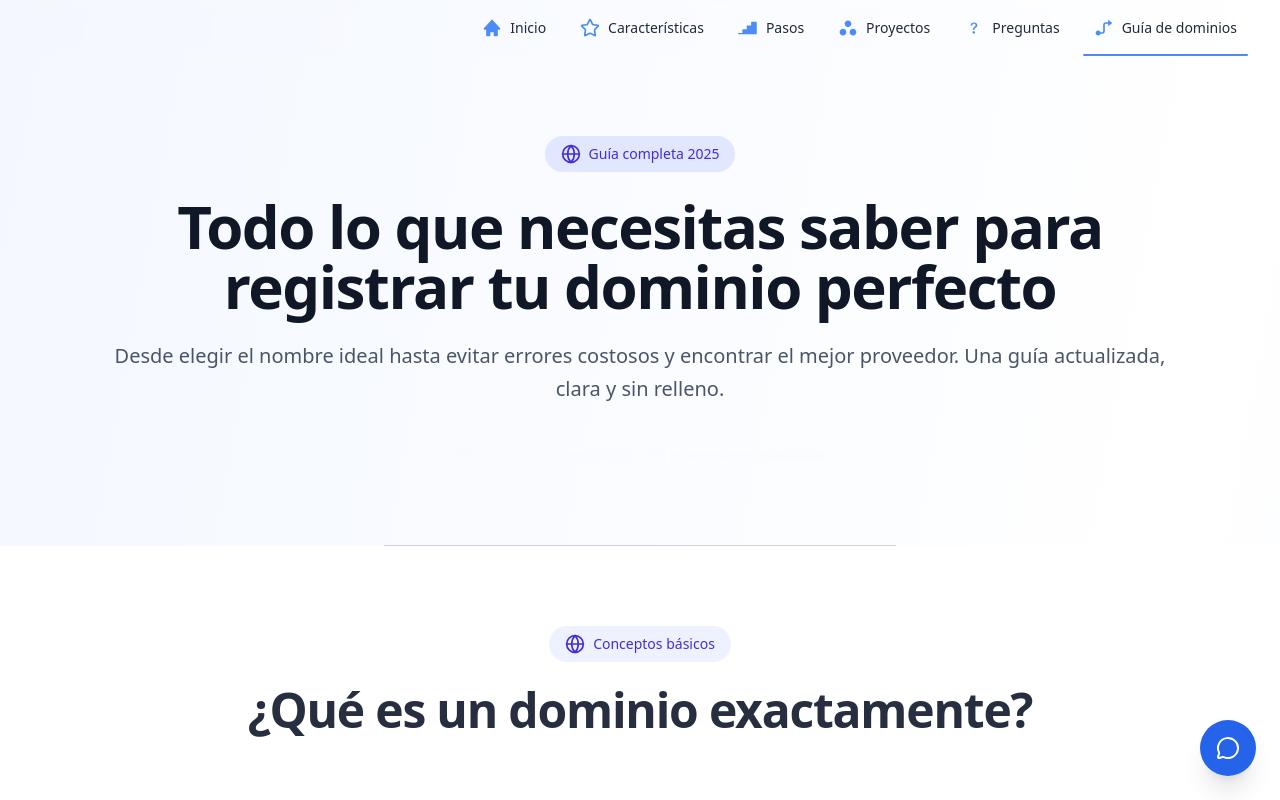
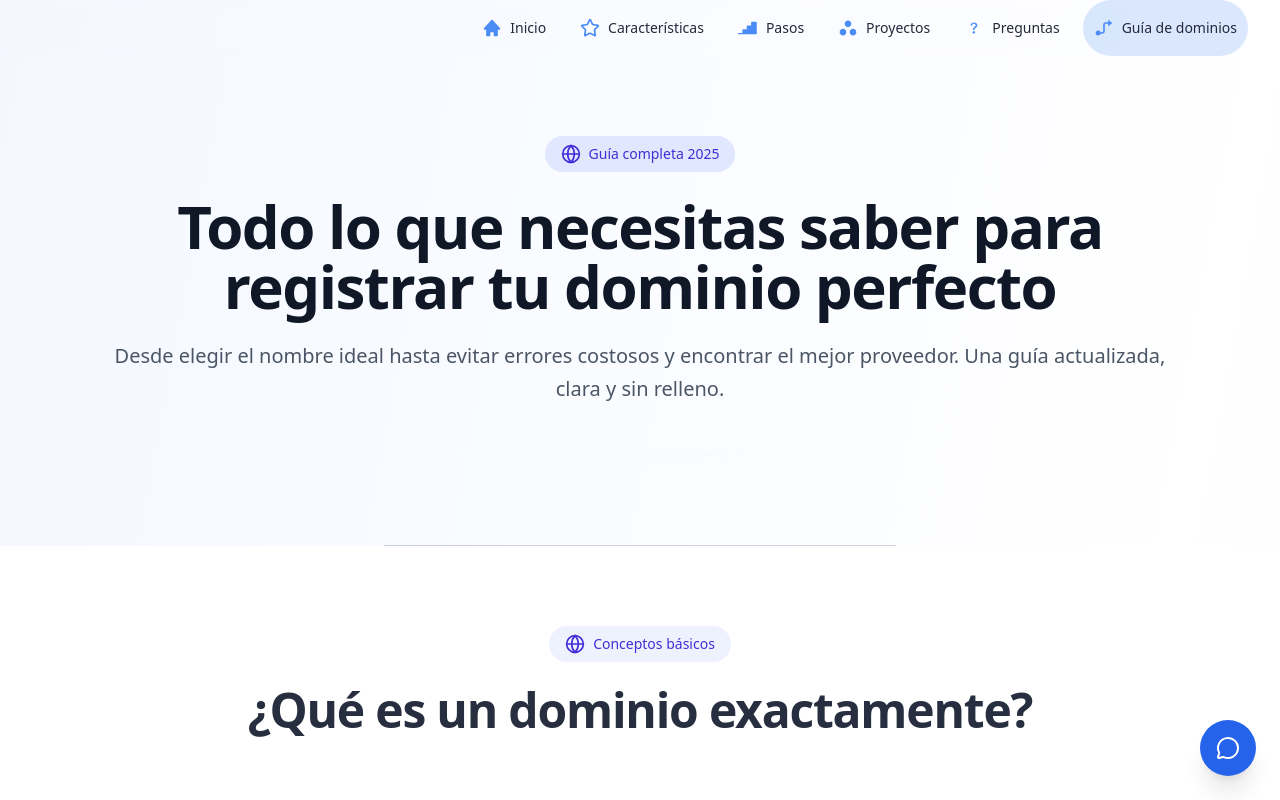
Before and after one commit to GCDAEG/tuwebhoy, a Next.js app: page /guide in a window 1280 px wide. Shown: the top 800 px of the page. Built offline with nearby package versions, Linux system fonts and the light colour scheme.

Commit message:
Navbar 95%

```diff
--- a/app/page.tsx
+++ b/app/page.tsx
@@ -13,16 +13,7 @@ import { base } from "./layout";
 import ProjectShowcase from "./(landing)/sections/ProjectShowcase";
 export default function HomePage() {
   const ctaRef = useRef<HTMLDivElement>(null);
-  useEffect(() => {
-    if (window.location.hash) {
-      const id = window.location.hash.replace("#", "");
 
-      // pequeño delay para asegurar render completo
-      setTimeout(() => {
-        document.getElementById(id)?.scrollIntoView({ behavior: "smooth" });
-      }, 50);
-    }
-  }, []);
   return (
     <main className={`min-h-screen w-full  ${base} overflow-x-hidden`}>
       {/* Hero / Header full viewport */}
--- a/components/layout/Nav.tsx
+++ b/components/layout/Nav.tsx
@@ -11,7 +11,8 @@ const NAVBAR_HEIGHT = 56;
 const SCROLL_THRESHOLD = 100;
 
 export function SectionNavbar() {
-  const [activeSection, setActiveSection] = useState("hero");
+  const [activeSection, setActiveSection] = useState("");
+  const timeoutRef = useRef<NodeJS.Timeout | null>(null);
   const [isScrolled, setIsScrolled] = useState(false);
   const ref = useRef<HTMLDivElement>(null);
   const pathname = usePathname();
@@ -76,25 +77,29 @@ export function SectionNavbar() {
      IntersectionObserver (CLAVE DEL FIX)
   --------------------------------------------- */
   useEffect(() => {
-    if (!pathname.startsWith("/") || pathname.startsWith("/guias")) {
-      return;
-    }
+    // if (!pathname.startsWith("/") || pathname.startsWith("/guias")) return;
 
     const observer = new IntersectionObserver(
       (entries) => {
         const visibleEntries = entries.filter((e) => e.isIntersecting);
         if (visibleEntries.length === 0) return;
 
-        // Ordenamos por intersectionRatio descendente → la más visible gana
         const mostVisible = visibleEntries.reduce((prev, curr) =>
           curr.intersectionRatio > prev.intersectionRatio ? curr : prev,
         );
 
-        setActiveSection(mostVisible.target.id);
+        const newId = mostVisible.target.id;
+
+        // Debounce: solo actualizamos si pasa 80-120ms sin cambios
+        // if (timeoutRef.current) clearTimeout(timeoutRef.current);
+
+        timeoutRef.current = setTimeout(() => {
+          setActiveSection(newId);
+        }, 80); // ← prueba entre 60-150ms, 80 suele ser dulce spot
       },
       {
         threshold: [0.4, 0.45, 0.5, 0.6],
-        rootMargin: `-${NAVBAR_HEIGHT + 20}px 0px -20% 0px`, // -navbar arriba + margen abajo
+        rootMargin: `-${NAVBAR_HEIGHT + 20}px 0px -20% 0px`,
       },
     );
 
@@ -103,7 +108,10 @@ export function SectionNavbar() {
       if (el) observer.observe(el);
     });
 
-    return () => observer.disconnect();
+    return () => {
+      observer.disconnect();
+      if (timeoutRef.current) clearTimeout(timeoutRef.current);
+    };
   }, [pathname]);
 
   /* ---------------------------------------------
--- a/components/layout/NavBar/DesktopMenu.tsx
+++ b/components/layout/NavBar/DesktopMenu.tsx
@@ -47,7 +47,7 @@ const DesktopMenu: React.FC<DesktopMenuProps> = ({
           <li key={sec.id} className="relative h-full flex items-center">
             <Button
               variant={"ghost"}
-              className="flex justify-start gap-2 items-center"
+              className={`flex justify-center gap-2 items-center transition-all duration-700 `}
               type="button"
             >
               {sec.icon && (
@@ -63,13 +63,9 @@ const DesktopMenu: React.FC<DesktopMenuProps> = ({
 
             {activeSection === sec.id && (
               <motion.span
-                layoutId="nav-indicator"
-                transition={{
-                  type: "spring",
-                  stiffness: 300,
-                  damping: 30,
-                }}
-                className="absolute bottom-0 left-0 right-0 h-0.5 bg-accent rounded-full"
+                layoutId="nav-pill"
+                className="absolute inset-0 rounded-full bg-accent/20 -z-10"
+                transition={{ type: "spring", stiffness: 400, damping: 30 }}
               />
             )}
           </li>
--- a/lib/hook.ts
+++ /dev/null
@@ -1,30 +0,0 @@
-"use client";
-
-import { usePathname, useRouter } from "next/navigation";
-
-const NAVBAR_HEIGHT = 56;
-
-export function useSmartNavigation() {
-  const pathname = usePathname();
-  const router = useRouter();
-
-  const goToSection = (id: string) => {
-    if (pathname === "/") {
-      // estamos en home → scroll directo
-      const el = document.getElementById(id);
-      if (!el) return;
-
-      const y =
-        el.getBoundingClientRect().top +
-        window.pageYOffset -
-        NAVBAR_HEIGHT;
-
-      window.scrollTo({ top: y, behavior: "smooth" });
-    } else {
-      // estamos en otra página → navegar a home con section
-      router.push(`/?section=${id}`);
-    }
-  };
-
-  return { goToSection };
-}
```
